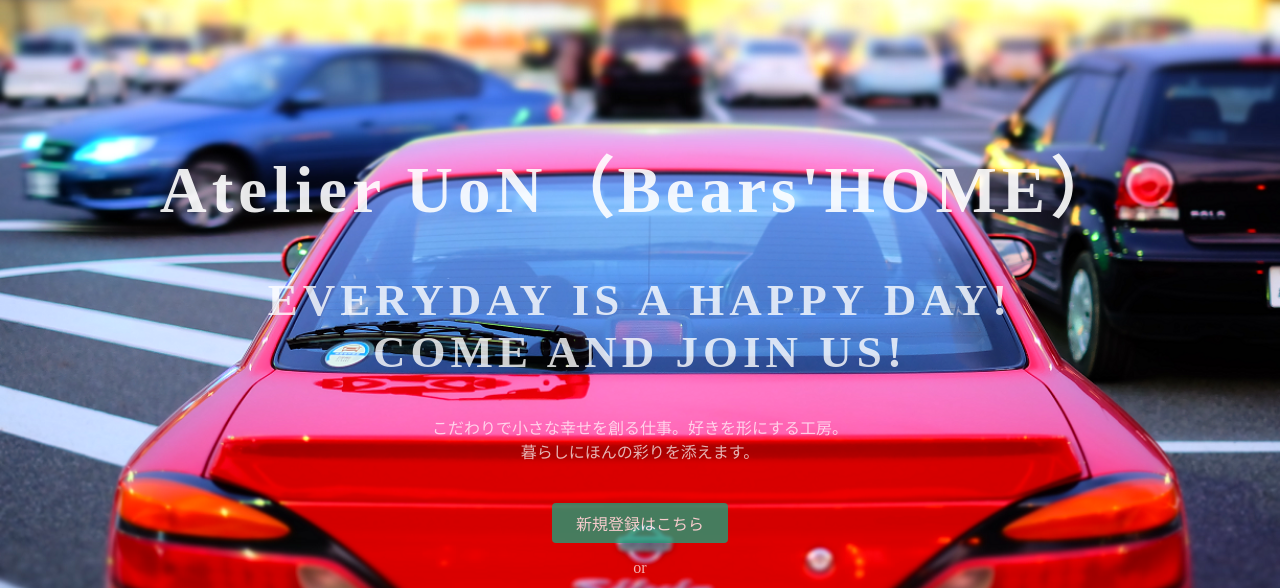
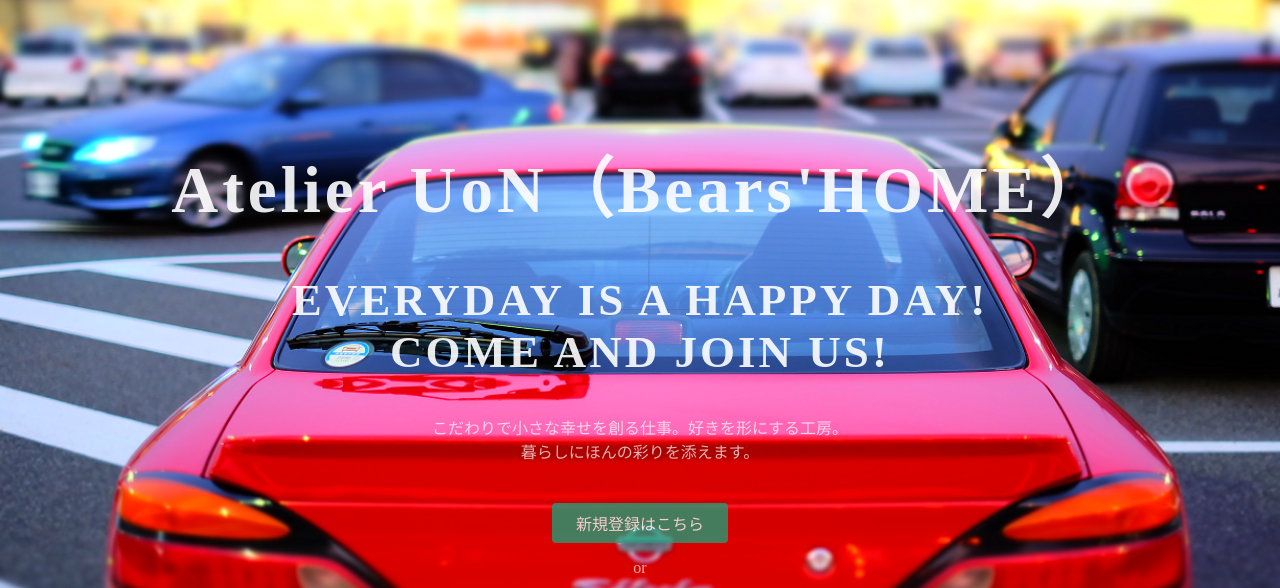
Before and after one commit to AtelierUoN/BearsHome, a plain HTML site: page index.html in a window 1280 px wide. Shown: the part 87-675 px from the top of the page. Drawn offline with Linux system fonts and the light colour scheme.

Commit message:
Update stylesheet.css

```diff
--- a/stylesheet.css
+++ b/stylesheet.css
@@ -28,13 +28,13 @@ a {
 .top-wrapper h1 {
   opacity: 0.9;
   font-size: 65px;
-  letter-spacing: 5px;
+  letter-spacing: 4px;
 }
 
 .top-wrapper h2 {
-  opacity: 0.8;
+  opacity: 0.9;
   font-size: 45px;
-  letter-spacing: 5px;
+  letter-spacing: 3px;
 }
 
 .top-wrapper p {
```
